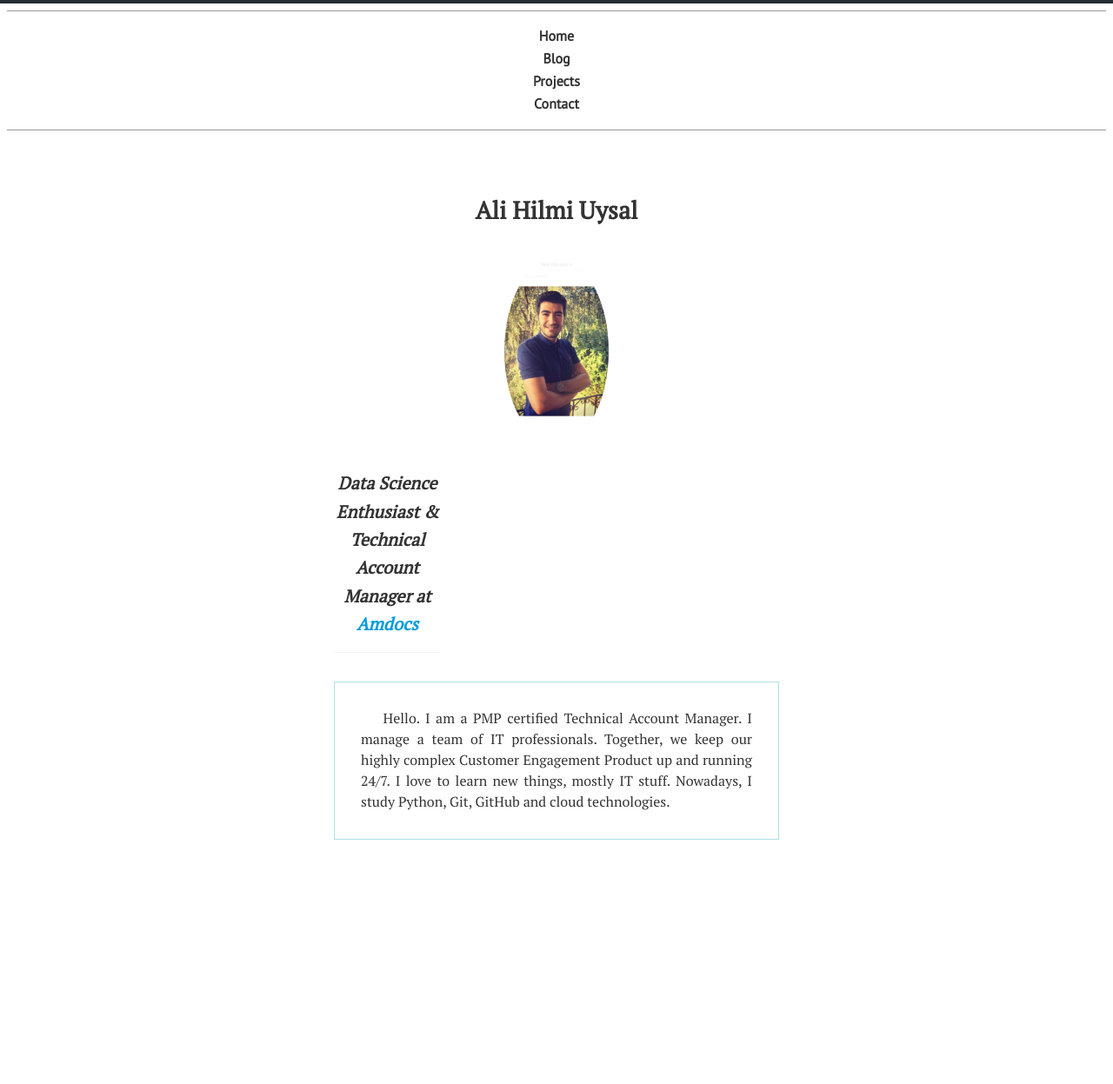
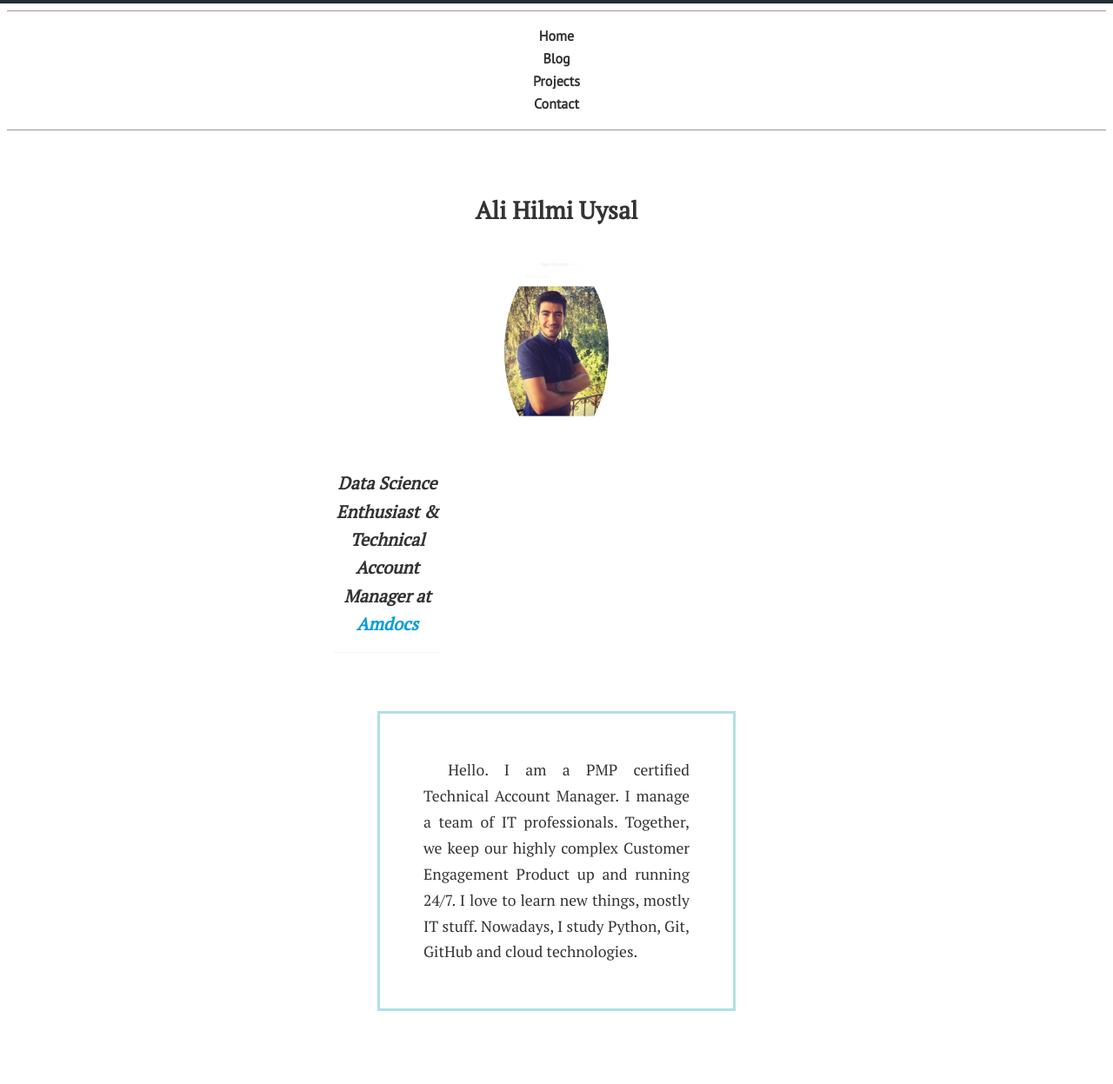
Before and after one commit to ahuysal/eatwelltraveloften.github.io, a Jekyll site: the page built from index.html, in a window 1280 px wide. Shown: the whole page at 87% size. Built offline with Jekyll 4.4.1, drawn with Linux system fonts in a browser that asks for light colours; some web fonts are replaced; before the commit the page ends 1016 px from its top, so only the background shows below that.

Commit message:
some css style changes

```diff
--- a/css/main.css
+++ b/css/main.css
@@ -47,10 +47,11 @@ margin: 0 auto;
 p {
 text-align: justify;
 text-justify: newspaper;
-font-size: 100%;
-line-height: 1.5;
-border: 1px solid powderblue;
-padding: 30px;
+font-size: 110%;
+line-height: 1.7;
+border: 3px solid powderblue;
+padding: 50px;
+margin: 50px;
 }
 
 h1 { font-size: 175%; }
@@ -62,7 +63,11 @@ text-decoration: none;
 outline: none;
 }
 
-a:hover { text-decoration: underline; }
+a:hover {
+text-decoration: underline;
+background-color: #555;
+color: white;
+}
 
 #me {
 display: block;
@@ -92,7 +97,7 @@ border-bottom: thin solid #999;
 margin-bottom: 1.618em;
 }
 
-nav ul, footer ul { padding-left: 0; }
+nav ul { padding-left: 0; }
 
 h1, h2, nav ul, #tagline { text-align: center; }
 
```
Also changed, not shown: README.md.
